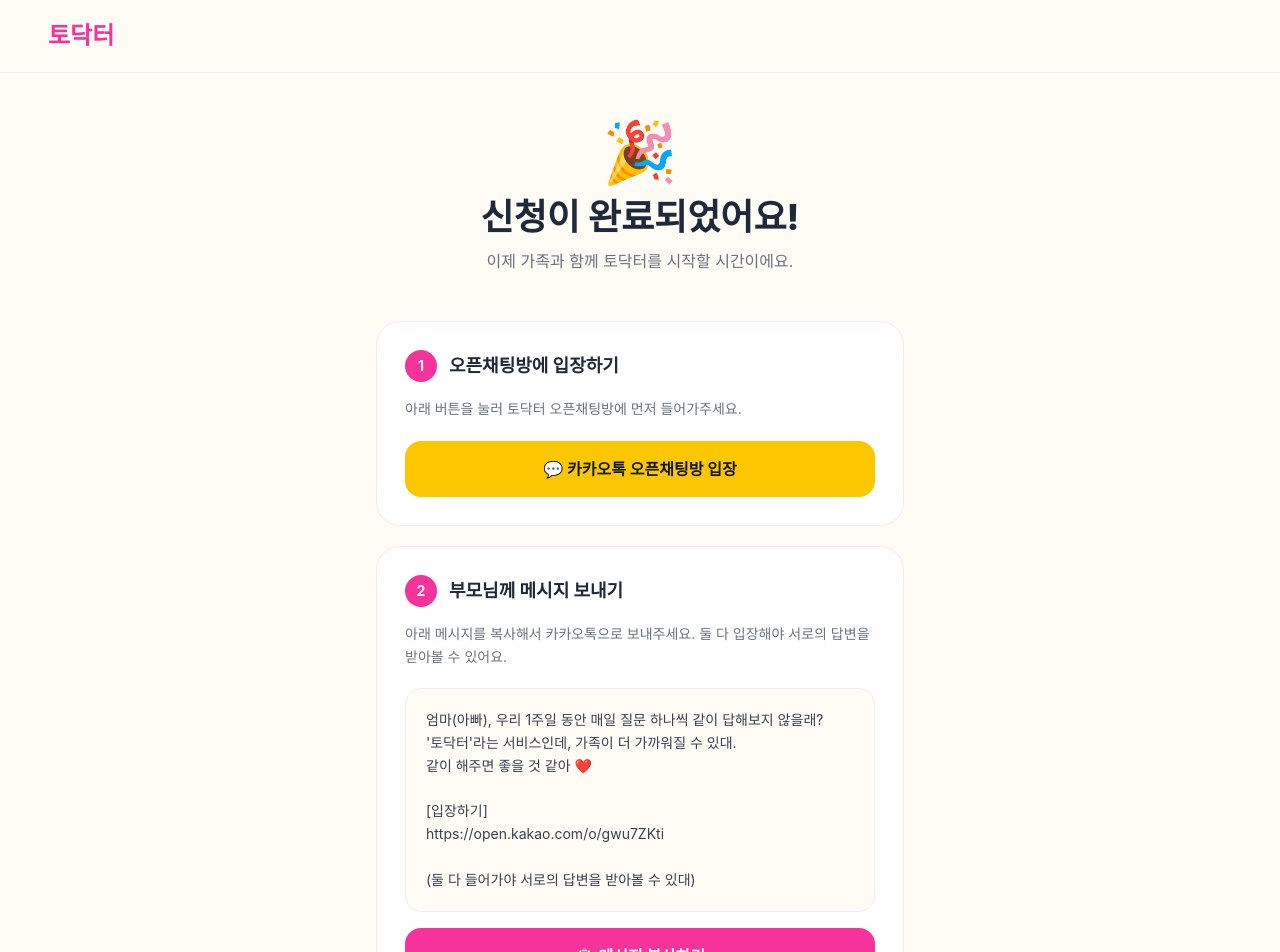
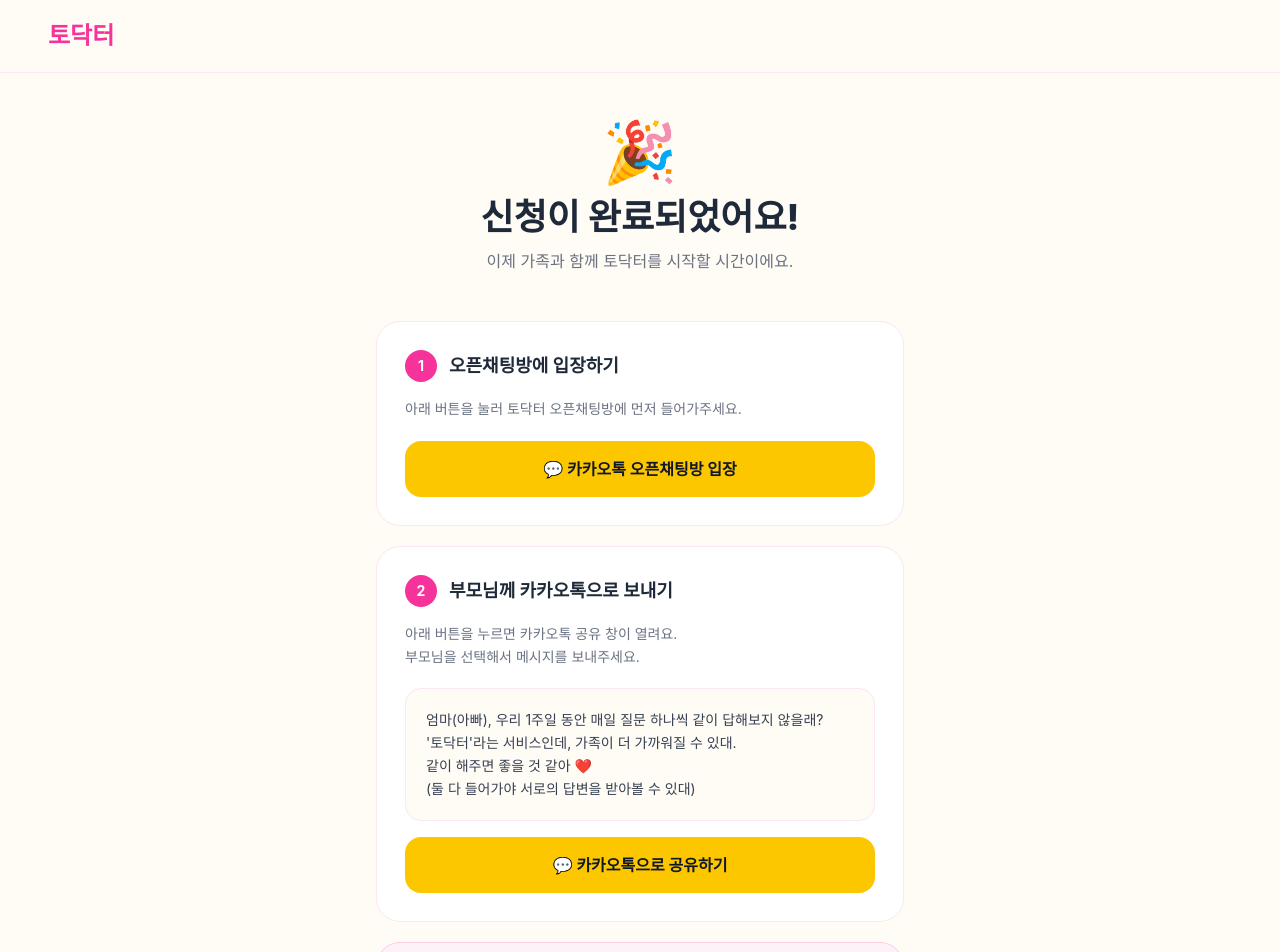
Before and after one commit to goouiii/todocter, a Next.js app: page /welcome in a window 1280 px wide. Shown: the top 952 px of the page. Built offline with nearby package versions, Linux system fonts and the light colour scheme; a web font is replaced by a local one.

Commit message:
카카오톡 공유 API 연동

```diff
--- a/app/layout.js
+++ b/app/layout.js
@@ -1,32 +1,23 @@
-// 이 파일은 모든 페이지에 공통으로 적용되는 레이아웃입니다.
-// HTML 구조의 가장 바깥쪽 부분이라고 생각하면 돼요.
-// 여기에 GA(구글 애널리틱스)를 심으면 모든 페이지에서 추적이 가능해집니다.
-
 import "./globals.css";
-// Next.js의 Script 컴포넌트: 외부 스크립트를 안전하게 불러오는 도구
 import Script from "next/script";
 
-// ─── 페이지의 메타 정보 (검색엔진/SNS 공유용) ───
 export const metadata = {
   title: "토닥터 - 가족과의 마음을 잇는 1주일",
   description: "매일 한 가지 질문으로 부모-자녀의 거리를 좁혀보세요. 1주일 완주 시 키링 선물을 드려요.",
 };
 
-// ─── 구글 애널리틱스 측정 ID ───
-// 1단계에서 발급받은 GA ID를 여기에 입력합니다.
 const GA_ID = "G-9L7MSGGYDE";
+const KAKAO_KEY = "99300db50bf71ee73b0fd1ae791fd888";
 
 export default function RootLayout({ children }) {
   return (
     <html lang="ko">
       <head>
-        {/* ─── Google Analytics 4 스크립트 ─── */}
-        {/* 첫 번째 스크립트: GA 라이브러리 불러오기 */}
+        {/* ─── Google Analytics 4 ─── */}
         <Script
           src={`https://www.googletagmanager.com/gtag/js?id=${GA_ID}`}
           strategy="afterInteractive"
         />
-        {/* 두 번째 스크립트: GA 초기화 */}
         <Script id="google-analytics" strategy="afterInteractive">
           {`
             window.dataLayer = window.dataLayer || [];
@@ -35,6 +26,33 @@
             gtag('config', '${GA_ID}');
           `}
         </Script>
+
+        {/* ─── Kakao SDK 불러오기 ─── */}
+        <Script
+          src="https://t1.kakaocdn.net/kakao_js_sdk/2.7.4/kakao.min.js"
+          integrity="sha384-DKYJZ8NLiK8MN4/C5P2dtSmLQ4KwPaoqAfyA/DfmEc1VDxu4yyC7wy6K1Hs90nka"
+          crossOrigin="anonymous"
+          strategy="afterInteractive"
+        />
+
+        {/* ─── Kakao SDK 초기화 ─── */}
+        {/* 위 SDK가 로드되면 자동으로 JavaScript 키로 초기화합니다. */}
+        <Script id="kakao-init" strategy="afterInteractive">
+          {`
+            (function() {
+              var tryInit = function() {
+                if (window.Kakao) {
+                  if (!window.Kakao.isInitialized()) {
+                    window.Kakao.init('${KAKAO_KEY}');
+                  }
+                } else {
+                  setTimeout(tryInit, 100);
+                }
+              };
+              tryInit();
+            })();
+          `}
+        </Script>
       </head>
       <body>{children}</body>
     </html>
--- a/app/welcome/page.js
+++ b/app/welcome/page.js
@@ -1,63 +1,65 @@
-// 폼 제출 후 보여지는 참여 안내 페이지입니다.
-// 오픈채팅 링크, 부모님(또는 자녀)께 보낼 메시지 템플릿을 보여줘요.
-
 "use client";
 
-// useState: 화면 상태를 저장하는 도구 (예: 복사 완료 표시용)
-// useEffect: 페이지 로드 시 한 번 실행되는 도구 (역할 정보 읽어오기용)
 import { useState, useEffect } from "react";
 
-// 카카오톡 오픈채팅방 링크 (1단계에서 만든 링크)
+// 카카오톡 오픈채팅방 링크
 const OPEN_CHAT_URL = "https://open.kakao.com/o/gwu7ZKti";
 
 export default function WelcomePage() {
-  // 신청자가 부모인지 자녀인지 저장 (메시지 템플릿이 다르게 보이도록)
+  // 신청자 역할 (부모/자녀)
   const [role, setRole] = useState("");
-  // 메시지 복사 완료 여부 (버튼 텍스트 바뀌도록)
-  const [copied, setCopied] = useState(false);
 
-  // 페이지가 처음 열릴 때 sessionStorage에서 역할 정보를 읽어옴
+  // 페이지 진입 시 sessionStorage에서 역할 정보 읽기
   useEffect(() => {
     const savedRole = sessionStorage.getItem("role");
-    setRole(savedRole || "자녀"); // 값이 없으면 기본값 "자녀"
+    setRole(savedRole || "자녀");
   }, []);
 
-  // ─── 부모/자녀에 따라 다른 메시지 템플릿 ───
-  const getMessageTemplate = () => {
+  // ─── 부모/자녀에 따라 다른 메시지 ───
+  const getMessage = () => {
     if (role === "부모") {
-      // 부모가 신청한 경우 → 자녀에게 보낼 메시지
       return `우리 1주일 동안 매일 질문 하나씩 같이 답해보지 않을래?
 '토닥터'라는 서비스인데, 가족이 더 가까워질 수 있대.
 같이 해주면 정말 좋을 것 같아 ❤️
-
-[입장하기]
-${OPEN_CHAT_URL}
-
 (둘 다 들어와야 답변을 주고받을 수 있어)`;
     } else {
-      // 자녀가 신청한 경우 → 부모에게 보낼 메시지 (기본값)
       return `엄마(아빠), 우리 1주일 동안 매일 질문 하나씩 같이 답해보지 않을래?
 '토닥터'라는 서비스인데, 가족이 더 가까워질 수 있대.
 같이 해주면 좋을 것 같아 ❤️
-
-[입장하기]
-${OPEN_CHAT_URL}
-
 (둘 다 들어가야 서로의 답변을 받아볼 수 있대)`;
     }
   };
 
-  // ─── 메시지 복사 함수 ───
-  const handleCopy = async () => {
-    try {
-      // 브라우저의 클립보드에 메시지 복사
-      await navigator.clipboard.writeText(getMessageTemplate());
-      setCopied(true);
-      // 2초 후 버튼 텍스트를 원래대로 되돌리기
-      setTimeout(() => setCopied(false), 2000);
-    } catch (err) {
-      alert("복사에 실패했어요. 직접 선택해서 복사해주세요.");
+  // ─── 카카오톡 공유 함수 ───
+  const handleKakaoShare = () => {
+    // 카카오 SDK가 로드되지 않았으면 안내 후 종료
+    if (typeof window === "undefined" || !window.Kakao) {
+      alert("카카오톡 공유 기능을 불러오는 중이에요. 잠시 후 다시 시도해주세요.");
+      return;
     }
+
+    // 카카오톡 공유 다이얼로그 열기
+    window.Kakao.Share.sendDefault({
+      objectType: "feed", // 피드 형태로 공유
+      content: {
+        title: "토닥터 - 가족과의 1주일",
+        description: getMessage(),
+        imageUrl: "https://todocter.vercel.app/og-image.png", // 미리보기 이미지 (없어도 OK)
+        link: {
+          mobileWebUrl: OPEN_CHAT_URL,
+          webUrl: OPEN_CHAT_URL,
+        },
+      },
+      buttons: [
+        {
+          title: "오픈채팅 입장하기",
+          link: {
+            mobileWebUrl: OPEN_CHAT_URL,
+            webUrl: OPEN_CHAT_URL,
+          },
+        },
+      ],
+    });
   };
 
   return (
@@ -107,37 +109,34 @@
           </a>
         </div>
 
-        {/* ─── STEP 2: 가족에게 메시지 보내기 ─── */}
+        {/* ─── STEP 2: 가족에게 공유 ─── */}
         <div className="bg-white rounded-3xl p-7 border border-pink-100 mb-5">
           <div className="flex items-center gap-3 mb-4">
             <span className="bg-pink-500 text-white w-8 h-8 rounded-full flex items-center justify-center font-bold text-sm">
               2
             </span>
             <h2 className="text-lg font-bold text-gray-800">
-              {role === "부모" ? "자녀에게" : "부모님께"} 메시지 보내기
+              {role === "부모" ? "자녀에게" : "부모님께"} 카카오톡으로 보내기
             </h2>
           </div>
           <p className="text-gray-500 text-sm mb-5 leading-relaxed">
-            아래 메시지를 복사해서 카카오톡으로 보내주세요. 둘 다 입장해야 서로의 답변을 받아볼 수 있어요.
+            아래 버튼을 누르면 카카오톡 공유 창이 열려요.<br />
+            {role === "부모" ? "자녀를" : "부모님을"} 선택해서 메시지를 보내주세요.
           </p>
 
-          {/* 메시지 미리보기 박스 */}
+          {/* 미리보기 메시지 */}
           <div className="bg-[#FFFBF5] border border-pink-100 rounded-2xl p-5 mb-4">
             <p className="text-gray-700 text-sm whitespace-pre-line leading-relaxed">
-              {getMessageTemplate()}
+              {getMessage()}
             </p>
           </div>
 
-          {/* 복사 버튼 */}
+          {/* 카카오 공유 버튼 */}
           <button
-            onClick={handleCopy}
-            className={`w-full py-4 rounded-2xl font-bold text-base transition ${
-              copied
-                ? "bg-green-500 text-white"
-                : "bg-pink-500 text-white hover:bg-pink-600"
-            }`}
+            onClick={handleKakaoShare}
+            className="w-full bg-yellow-400 text-gray-900 py-4 rounded-2xl font-bold text-base hover:bg-yellow-500 transition flex items-center justify-center gap-2"
           >
-            {copied ? "✓ 복사 완료!" : "📋 메시지 복사하기"}
+            💬 카카오톡으로 공유하기
           </button>
         </div>
 
```
